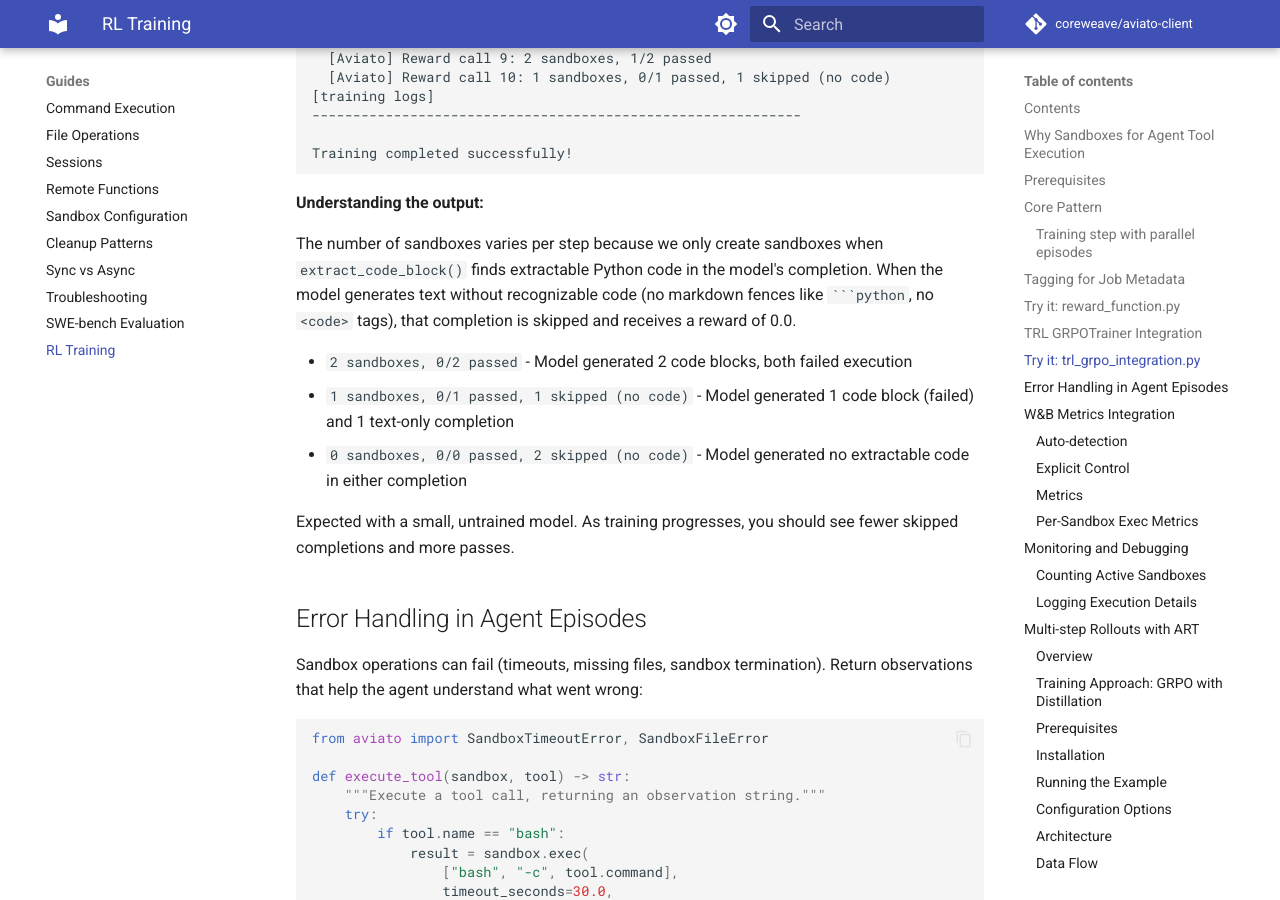
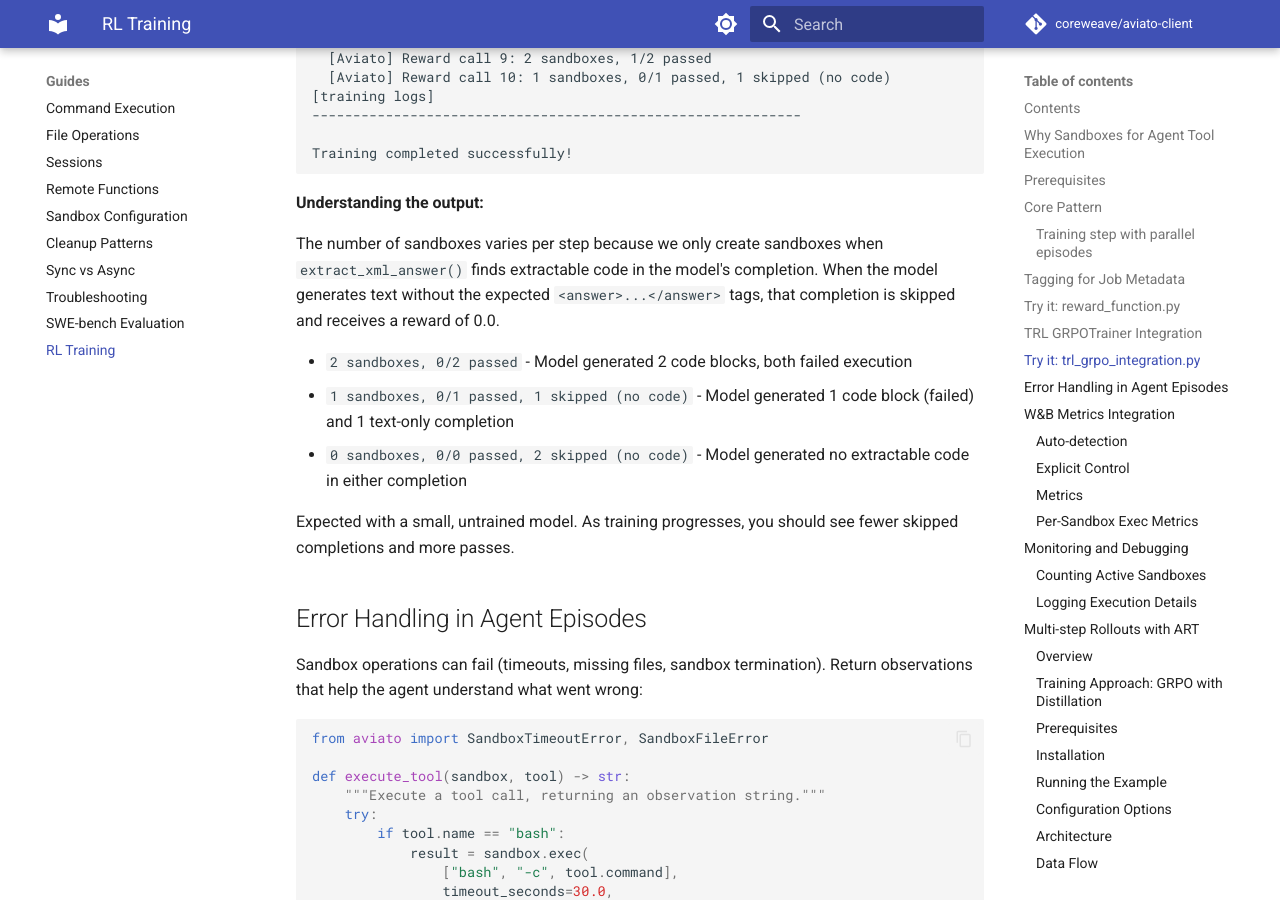
Before and after one commit to coreweave/cwsandbox-client, an MkDocs documentation site: the page built from docs/guides/rl-training.md, in a window 1280 px wide and 900 px high, scrolled down 7597 px. Built offline with MkDocs 1.6.1 and Material for MkDocs 9.7.7, drawn with Linux system fonts in a browser that asks for light colours; comment, search, counter and statistics services are not loaded; some of the changed text lies outside the part shown.

Commit message:
docs: update rl-training guide and examples
- Change extract_code_block() to extract_xml_answer() in documentation
- Update execution_stats output format to match renamed fields
- Change base model from Qwen/Qwen3-8B-Instruct to Qwen/Qwen3-8B
- Update model default from gpt-4o-mini to gpt-5.1-codex-mini
- Remove outdated "Step-based tagging for tracking" from README

````diff
--- a/docs/guides/rl-training.md
+++ b/docs/guides/rl-training.md
@@ -353,7 +353,7 @@
 
 **Understanding the output:**
 
-The number of sandboxes varies per step because we only create sandboxes when `extract_code_block()` finds extractable Python code in the model's completion. When the model generates text without recognizable code (no markdown fences like ` ```python `, no `<code>` tags), that completion is skipped and receives a reward of 0.0.
+The number of sandboxes varies per step because we only create sandboxes when `extract_xml_answer()` finds extractable code in the model's completion. When the model generates text without the expected `<answer>...</answer>` tags, that completion is skipped and receives a reward of 0.0.
 
 - `2 sandboxes, 0/2 passed` - Model generated 2 code blocks, both failed execution
 - `1 sandboxes, 0/1 passed, 1 skipped (no code)` - Model generated 1 code block (failed) and 1 text-only completion
@@ -540,7 +540,7 @@
 # Assumes `session` is created at module level
 
 def logged_reward(completion: str, step: int) -> float:
-    code = extract_code(completion)
+    code = extract_xml_answer(completion)  # Extract code from <answer> tags
 
     sandbox = session.sandbox()
     sandbox.wait()
````
Also changed, not shown: other parts of docs/guides/rl-training.md (+4 -4 lines), examples/README.md (+0 -1 lines), examples/rl_training/art/README.md (+1 -1 lines).
